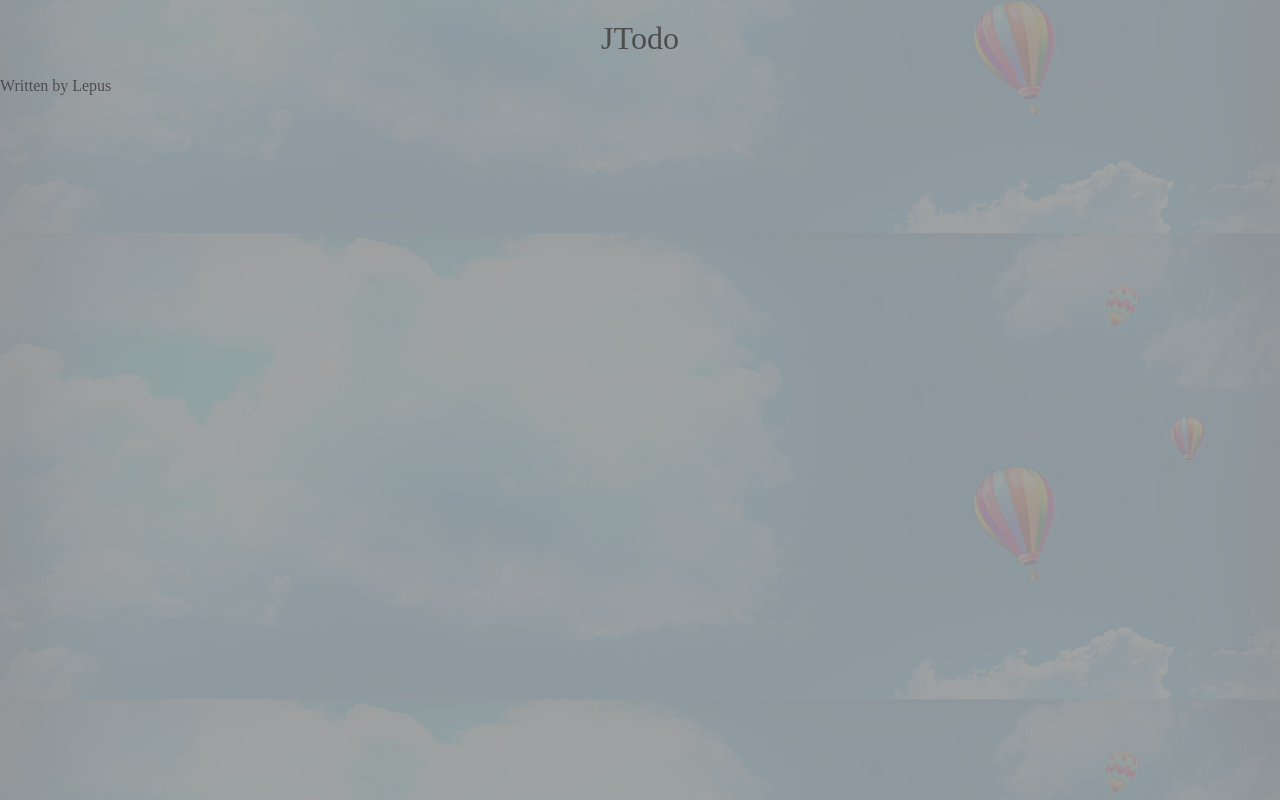
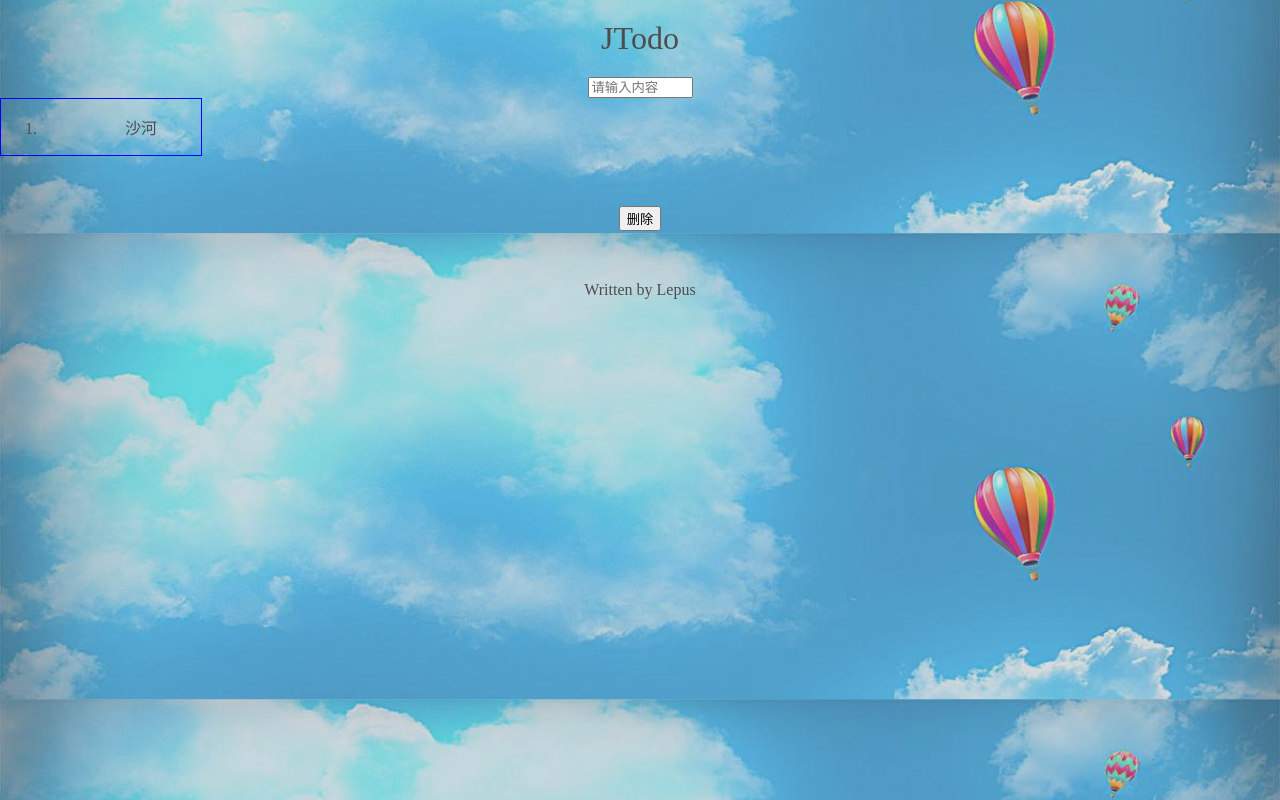
Before and after one commit to lepus-esn/Vue-webpack-todo, a Vue app: page / in a window 1280 px wide. Built offline with nearby package versions, Linux system fonts and the light colour scheme; the HTML template or start-up script is replaced by a standard one.

Commit message:
feat: demo逻辑完善实现添加删除

```diff
--- a/src/app.vue
+++ b/src/app.vue
@@ -2,6 +2,9 @@
   <div id="app">
       <div id="cover"></div>
       <Header></Header>
+      <Todo @inputItem = 'inputItem'></Todo>
+      <Item :dataSource = 'dataSource'></Item>
+      <Tabs :itemData = 'itemData'  @deleteItem = 'deleteItem'></Tabs>
       <Footer></Footer>
   </div>
 </template>
@@ -9,10 +12,30 @@
 <script type="text/jsx">
   import Header from './todo/header.vue'
   import Footer from './todo/forter.jsx'
+  import Item from './todo/item.vue'
+  import Todo from './todo/todo.vue'
+  import Tabs from './todo/tabs.vue'
    export default {
        components: {
            Header,
            Footer,
+           Item,
+           Todo,
+           Tabs,
+       },
+       data() {
+            return {
+               dataSource: ['沙河'],
+               itemData: ['删除']
+            }
+       },
+       methods: {
+            inputItem(item) {
+                this.dataSource.push(item);
+            },
+            deleteItem() {
+                this.dataSource.pop();
+            }
        }
    }
 </script>
@@ -33,7 +56,7 @@
     top 0
     bottom 0
     background-color #999
-    opacity .9
+    opacity .3
     z-index -1
 }
 </style>
--- a/src/asset/styles/global.styl
+++ b/src/asset/styles/global.styl
@@ -10,3 +10,6 @@ body {
     background-position center
     color #4d4d4d
 }
+#footer {
+    text-align center
+}
--- a/src/todo/item.vue
+++ b/src/todo/item.vue
@@ -0,0 +1,42 @@
+<template>
+   <div class = 'item-con'>
+   <article class ='list'>
+      <ol v-for='item in dataSource'>
+        <li>{{item}}</li>
+      </ol>
+   </article>
+   </div>
+</template>
+
+<script type="text/javascript">
+   export default {
+       data() {
+          return {
+
+          }
+       },
+       props: {
+          dataSource: Array
+       }
+   }
+</script>
+
+<style scoped lang="stylus">
+.item-con {
+    flex 1
+    display flex
+    align-item center
+
+}
+.list {
+   border: 0.5px solid blue
+   text-align center
+   width 200px
+}
+ol {
+   text-align center
+   width: 200px
+   li {
+   }
+}
+</style>
--- a/src/todo/tabs.vue
+++ b/src/todo/tabs.vue
@@ -0,0 +1,35 @@
+<template text='text/javascript'>
+    <div id='tab-con'>
+        <div v-for='item in itemData'>
+            <button name='item' @click='clickItem'>{{item}}</button>
+        </div>
+   </div>
+</template>
+
+<script>
+   export default {
+        data(){
+            return{
+
+            }
+        },
+        props: {
+          itemData: Array
+        },
+        methods: {
+            clickItem() {
+            console.log('删除');
+               this.$emit('deleteItem');
+            }
+        }
+   }
+</script>
+
+<style scoped lang='stylus'>
+#tab-con {
+  flex 1
+  padding 50px 100px
+  flex-direction row
+  text-align center
+}
+</style>
--- a/src/todo/todo.vue
+++ b/src/todo/todo.vue
@@ -0,0 +1,39 @@
+<template text='text/javascript'>
+    <div id = 'input-con'>
+      <input
+        type = 'text'
+        id = 'name'
+        minLength = '4'
+        maxLength = '8'
+        size = '10'
+        placeHolder = '请输入内容'
+        @change = 'onChange'
+      />
+    </div>
+</template>
+
+<script>
+    export default {
+        data() {
+            return {
+            }
+        },
+        props: {
+        },
+        methods: {
+            onChange(e) {
+               console.log(e.target.value)
+               this.$emit('inputItem', e.target.value);
+            }
+        }
+    }
+</script>
+
+<style scoped lang = 'stylus'>
+#input-con {
+ text-align center
+}
+#name {
+
+}
+</style>
--- a/webpack.config.js
+++ b/webpack.config.js
@@ -63,6 +63,6 @@ module.exports = {
         new HTMLPlugin() // 用来自动生成index.html文件，作为基准文件
     ],
     resolve: {
-        extensions: ['.js', '.jsx']
+        extensions: ['.js', '.jsx', '.styl']
     }
 }
```
Also changed, not shown: package.json (+9 -8 lines), 1 other file (tests, documents, lock files or other folders).
